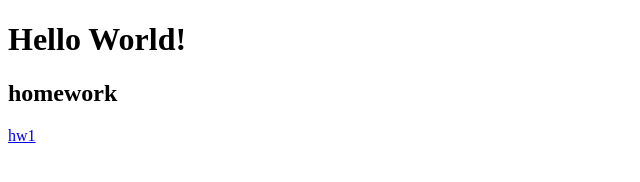
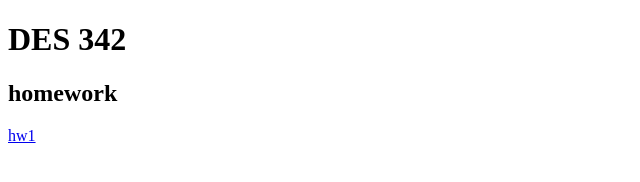
Before and after one commit to dormiry/2022_DES342_WebDesign, a plain HTML site: page index.html in a window 1280 px wide. Shown: the whole page, without its empty margins (0-640 px from the left). Drawn offline with Linux system fonts and the light colour scheme.

Commit message:
Update index.html

```diff
--- a/index.html
+++ b/index.html
@@ -8,10 +8,9 @@
 </head>
 <body>
 
-    <h1>Hello World!</h1>
+    <h1>DES 342</h1>
 
     <h2>homework</h2>
     <p><a href="homework/hw1/index.html">hw1</a></p>
-
 </body>
 </html>
```
